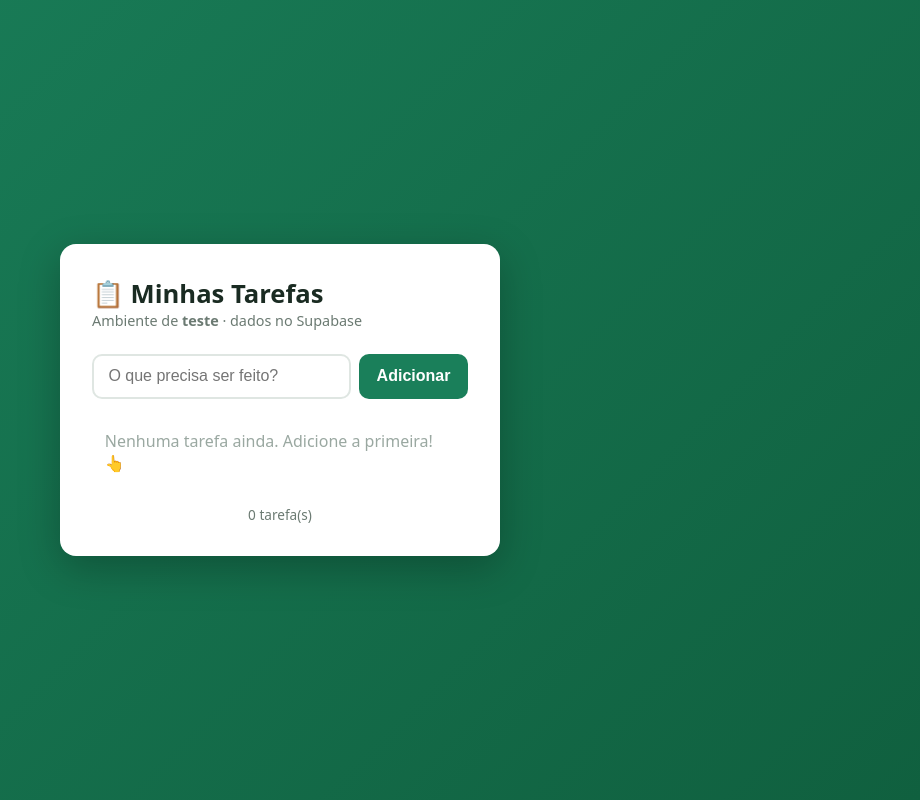
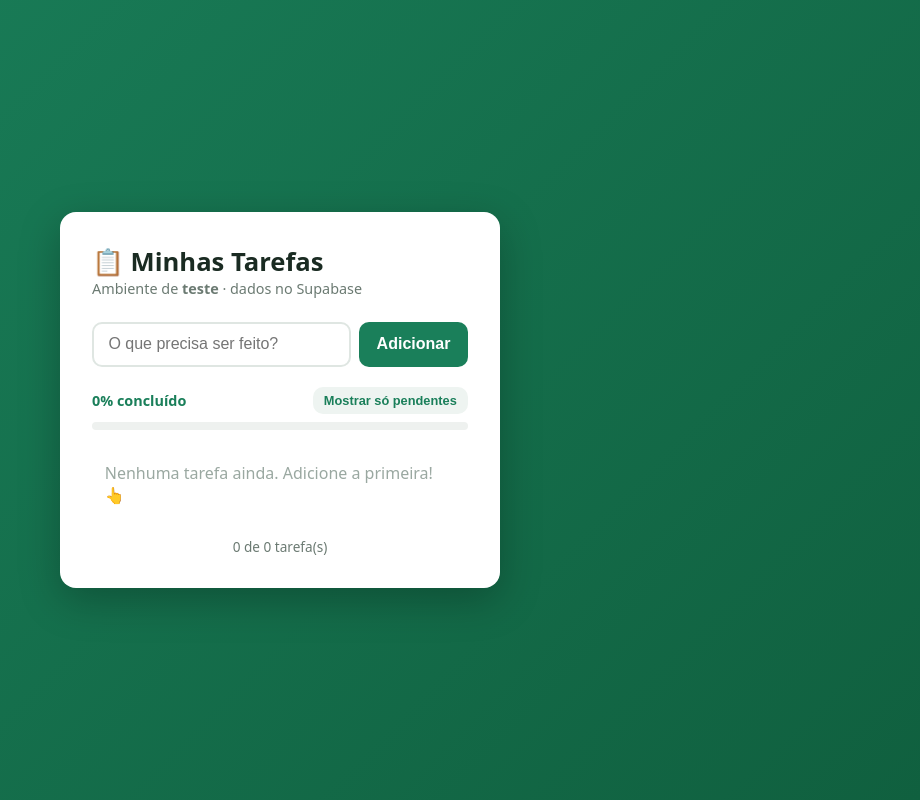
Before and after one commit to AHEAD-AGRO/Teste-de-fluxo-de-trabalho-, a website built with Vite: page index.html in a window 1280 px wide. Shown: the whole page, without its empty margins (360-1280 px from the left). Built offline with nearby package versions, Linux system fonts and the light colour scheme; some packages are replaced by stand-ins of ours; no server answers; the database is empty.

Commit message:
Liga percentDone e filterPending na tela
- Barra de progresso "% concluido" usando percentDone (Evelyn)
- Botao "Mostrar so pendentes" usando filterPending (Renan)
- Mantem o botao de excluir do Renan

Co-Authored-By: Claude Opus 4.8 <noreply@anthropic.com>

```diff
--- a/index.html
+++ b/index.html
@@ -21,6 +21,12 @@
         <button type="submit">Adicionar</button>
       </form>
 
+      <div class="toolbar">
+        <span id="progress-label">0% concluído</span>
+        <button type="button" id="toggle-pending">Mostrar só pendentes</button>
+      </div>
+      <div id="progress-bar"><div id="progress-fill"></div></div>
+
       <ul id="task-list"></ul>
       <p id="status" class="status">Carregando…</p>
     </main>
--- a/src/web/main.ts
+++ b/src/web/main.ts
@@ -1,4 +1,5 @@
 import { createClient } from '@supabase/supabase-js';
+import { percentDone, filterPending } from '../services/taskUtils';
 
 // Conexão com o Supabase (usa as variáveis VITE_ do arquivo .env).
 // A chave "publishable" pode ficar no navegador — é pública por natureza.
@@ -18,25 +19,49 @@ const form = document.querySelector<HTMLFormElement>('#new-task-form')!;
 const input = document.querySelector<HTMLInputElement>('#task-title')!;
 const list = document.querySelector<HTMLUListElement>('#task-list')!;
 const status = document.querySelector<HTMLParagraphElement>('#status')!;
+const progressLabel = document.querySelector<HTMLSpanElement>('#progress-label')!;
+const progressFill = document.querySelector<HTMLDivElement>('#progress-fill')!;
+const toggleBtn = document.querySelector<HTMLButtonElement>('#toggle-pending')!;
 
-/** Busca as tarefas no banco e desenha na tela. */
+// Estado da tela
+let todasTarefas: Task[] = [];
+let soPendentes = false;
+
+/** Busca as tarefas no banco e redesenha a tela. */
 async function carregar(): Promise<void> {
   const { data, error } = await supabase.from('tasks').select('*').order('id');
   if (error) {
     status.textContent = `Erro ao carregar: ${error.message}`;
     return;
   }
-  desenhar((data ?? []) as Task[]);
+  todasTarefas = (data ?? []) as Task[];
+  renderizar();
 }
 
-/** Monta a lista visual a partir das tarefas. */
+/** Atualiza tudo na tela: barra de progresso + lista (com ou sem filtro). */
+function renderizar(): void {
+  // [Evelyn] percentDone: porcentagem concluída
+  const pct = percentDone(todasTarefas);
+  progressLabel.textContent = `${pct}% concluído`;
+  progressFill.style.width = `${pct}%`;
+
+  // [Renan] filterPending: quando o filtro está ligado, mostra só pendentes
+  const visiveis = soPendentes ? (filterPending(todasTarefas) as Task[]) : todasTarefas;
+  desenhar(visiveis);
+
+  status.textContent = `${visiveis.length} de ${todasTarefas.length} tarefa(s)`;
+}
+
+/** Monta a lista visual a partir das tarefas recebidas. */
 function desenhar(tarefas: Task[]): void {
   list.innerHTML = '';
 
   if (tarefas.length === 0) {
     const vazio = document.createElement('li');
     vazio.className = 'empty';
-    vazio.textContent = 'Nenhuma tarefa ainda. Adicione a primeira! 👆';
+    vazio.textContent = soPendentes
+      ? 'Nenhuma tarefa pendente. 🎉'
+      : 'Nenhuma tarefa ainda. Adicione a primeira! 👆';
     list.appendChild(vazio);
   }
 
@@ -62,8 +87,6 @@ function desenhar(tarefas: Task[]): void {
     li.append(checkbox, texto, excluirBtn);
     list.appendChild(li);
   }
-
-  status.textContent = `${tarefas.length} tarefa(s)`;
 }
 
 /** Exclui uma tarefa do banco (com confirmação). */
@@ -84,6 +107,14 @@ async function alternar(tarefa: Task): Promise<void> {
   carregar();
 }
 
+// Botão: alternar entre "todas" e "só pendentes"
+toggleBtn.addEventListener('click', () => {
+  soPendentes = !soPendentes;
+  toggleBtn.textContent = soPendentes ? 'Mostrar todas' : 'Mostrar só pendentes';
+  toggleBtn.classList.toggle('active', soPendentes);
+  renderizar();
+});
+
 // Adicionar nova tarefa
 form.addEventListener('submit', async (evento) => {
   evento.preventDefault();
--- a/src/web/style.css
+++ b/src/web/style.css
@@ -127,3 +127,50 @@ button:hover {
   font-size: 0.85rem;
   color: #6b7a72;
 }
+
+/* Barra de ferramentas: % concluído + botão de filtro */
+.toolbar {
+  display: flex;
+  align-items: center;
+  justify-content: space-between;
+  margin-bottom: 0.5rem;
+}
+
+#progress-label {
+  font-size: 0.9rem;
+  font-weight: 600;
+  color: #1a7f5a;
+}
+
+#toggle-pending {
+  padding: 0.4rem 0.7rem;
+  font-size: 0.8rem;
+  background: #eef4f1;
+  color: #1a7f5a;
+}
+
+#toggle-pending:hover {
+  background: #dfeae5;
+}
+
+#toggle-pending.active {
+  background: #1a7f5a;
+  color: #fff;
+}
+
+/* Barra de progresso (usa a função percentDone) */
+#progress-bar {
+  height: 8px;
+  background: #eef1ef;
+  border-radius: 999px;
+  overflow: hidden;
+  margin-bottom: 1.25rem;
+}
+
+#progress-fill {
+  height: 100%;
+  width: 0%;
+  background: #1a7f5a;
+  border-radius: 999px;
+  transition: width 0.3s ease;
+}
```
